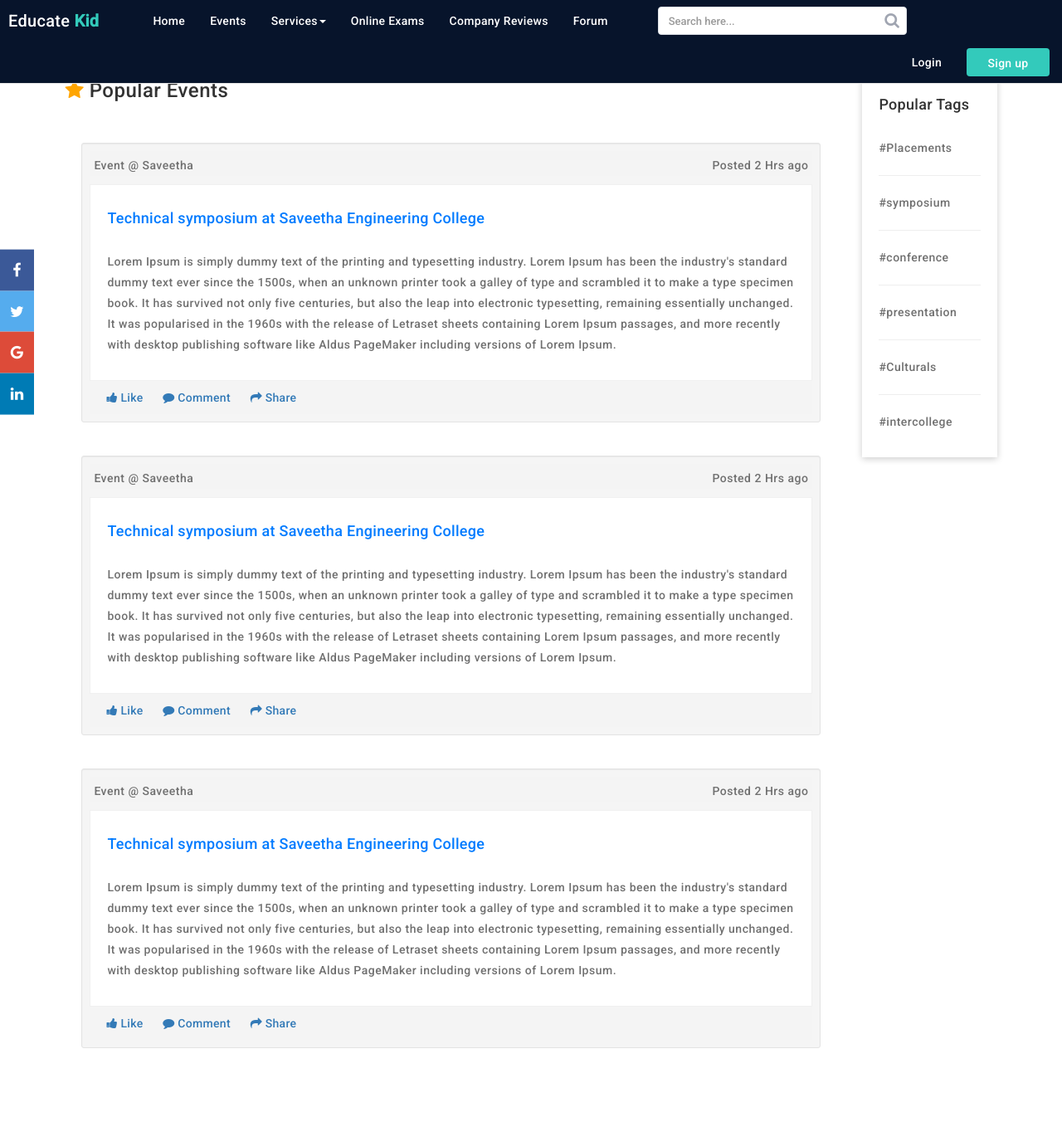
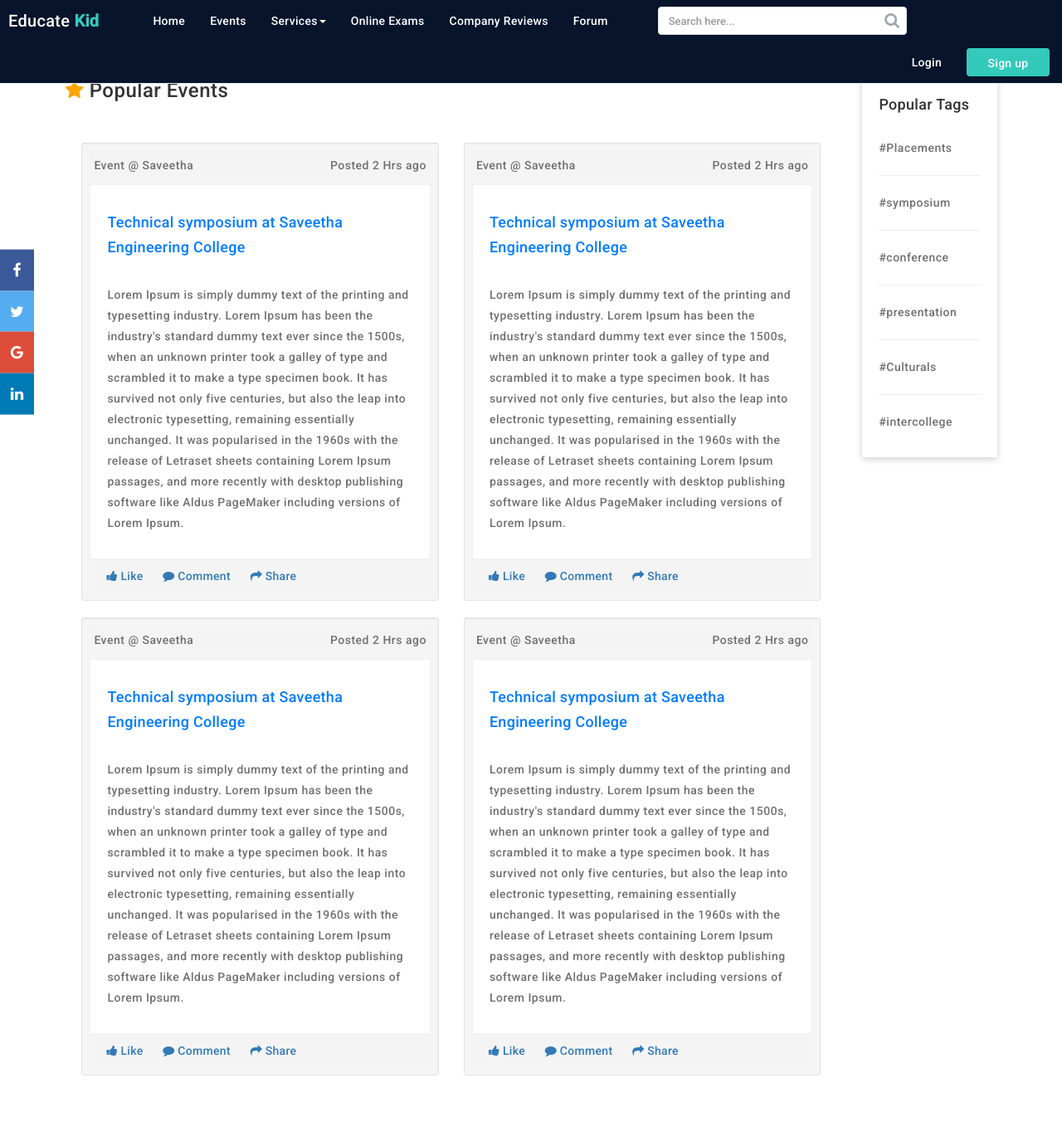
Before and after one commit to startersup/education, a PHP site: page /event.html in a window 1280 px wide. Shown: the whole page at 83% size. Before the commit the page ends 1263 px from the top, so only its background shows below. Run offline with PHP 8.4, Linux system fonts and the light colour scheme.

Commit message:
s
change

```diff
--- a/assets/css/style.css
+++ b/assets/css/style.css
@@ -29,7 +29,10 @@ body {
     border:none !important;
     color:#ffffff;
 }
-
+    .event h4
+{
+    line-height:30px;
+}
 
    @media only screen and (min-device-width: 800px) and (max-device-width: 1024px) {
 
--- a/event.html
+++ b/event.html
@@ -128,6 +128,8 @@
         <div class="col-md-10">
      <h3><i class="fa fa-star checked" aria-hidden="true"></i> Popular Events</h3><br>
     <div class="weller">
+        <div class="row">
+            <div class="col-md-6">
    <div class="well well-sm"><div class="inline"><p style="float:left;">Event @ Saveetha</p><p style="float:right;">Posted 2 Hrs ago</p>
        </div>
         <div class="card event">
@@ -140,10 +142,8 @@
                         <a href="#" class="card-link"><i class="fa fa-mail-forward"></i> Share</a>
                     </div>
         </div>
-
-        <br>
-
-
+        </div>
+          <div class="col-md-6">
          <div class="well well-sm"><div class="inline"><p style="float:left;">Event @ Saveetha</p><p style="float:right;">Posted 2 Hrs ago</p>
        </div>
         <div class="card event">
@@ -155,8 +155,8 @@
                         <a href="#" class="card-link"><i class="fa fa-comment"></i> Comment</a>
                         <a href="#" class="card-link"><i class="fa fa-mail-forward"></i> Share</a>
                     </div>
-        </div>
-        <br>
+        </div></div>
+                 <div class="col-md-6">
          <div class="well well-sm"><div class="inline"><p style="float:left;">Event @ Saveetha</p><p style="float:right;">Posted 2 Hrs ago</p>
        </div>
         <div class="card event">
@@ -168,10 +168,23 @@
                         <a href="#" class="card-link"><i class="fa fa-comment"></i> Comment</a>
                         <a href="#" class="card-link"><i class="fa fa-mail-forward"></i> Share</a>
                     </div>
-        </div>
-        </div>
-</div>
+        </div></div>
+                      <div class="col-md-6">
+         <div class="well well-sm"><div class="inline"><p style="float:left;">Event @ Saveetha</p><p style="float:right;">Posted 2 Hrs ago</p>
+       </div>
+        <div class="card event">
+              <h4>Technical symposium at Saveetha Engineering College</h4><br>
+            <p>Lorem Ipsum is simply dummy text of the printing and typesetting industry. Lorem Ipsum has been the industry's standard dummy text ever since the 1500s, when an unknown printer took a galley of type and scrambled it to make a type specimen book. It has survived not only five centuries, but also the leap into electronic typesetting, remaining essentially unchanged. It was popularised in the 1960s with the release of Letraset sheets containing Lorem Ipsum passages, and more recently with desktop publishing software like Aldus PageMaker including versions of Lorem Ipsum.</p>
+       </div>
+           <div class="card-footer">
+                        <a href="#" class="card-link"><i class="fa fa-thumbs-up"></i> Like</a>
+                        <a href="#" class="card-link"><i class="fa fa-comment"></i> Comment</a>
+                        <a href="#" class="card-link"><i class="fa fa-mail-forward"></i> Share</a>
+                    </div>
+        </div></div>
 
+
+        </div> </div></div>
           <div class="col-md-2">
          <div class="card fixed">
              <h4>Popular Tags</h4>
@@ -179,8 +192,8 @@
              <p>#Placements</p><hr><p>#symposium</p><hr><p>#conference</p><hr><p>#presentation</p><hr><p>#Culturals</p><hr><p>#intercollege </p>
             </div>
         </div>
-            </div>
-             </div>
+
+             </div></div>
     </section>
     <div class="icon-bar hidden-xs">
   <a href="#" class="facebook"><i class="fa fa-facebook"></i></a>
```
